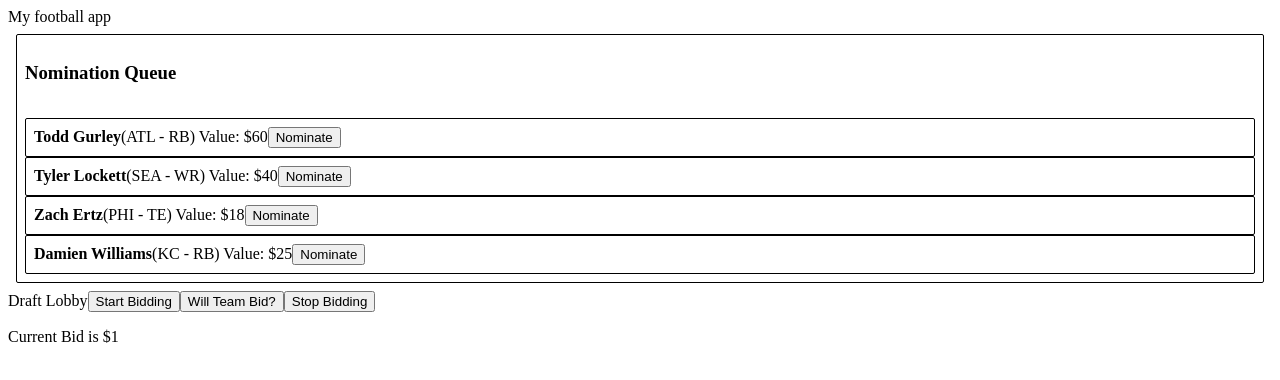
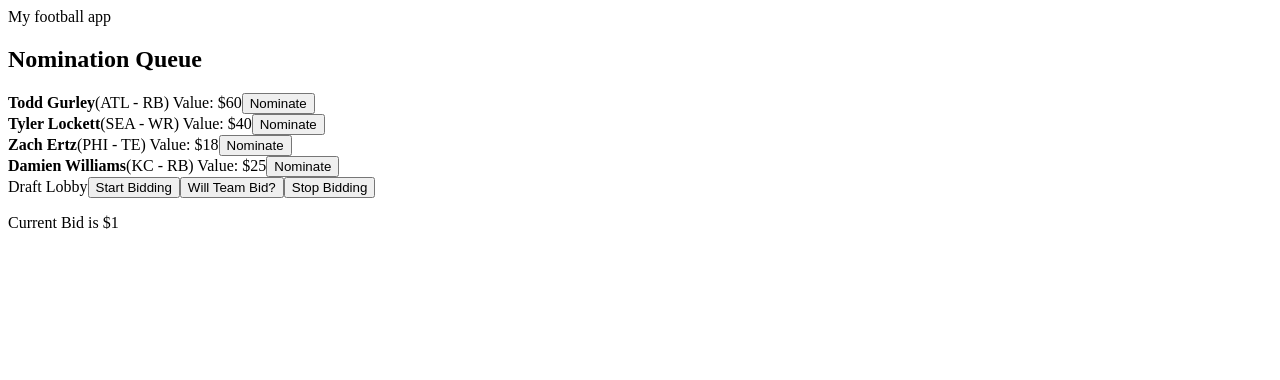
Before and after one commit to mdiaz26/draft-simulator-app, a React (Create React App) app: page / in a window 1280 px wide. Shown: the top 380 px of the page. Built offline with nearby package versions, Linux system fonts and the light colour scheme.

Commit message:
removed draggable and updated draft logic

```diff
--- a/package.json
+++ b/package.json
@@ -12,6 +12,7 @@
     "react-redux": "^7.2.0",
     "react-scripts": "3.4.1",
     "redux": "^4.0.5",
+    "redux-thunk": "^2.3.0",
     "styled-components": "^5.1.0"
   },
   "scripts": {
--- a/src/App.js
+++ b/src/App.js
@@ -1,48 +1,60 @@
 import React from 'react';
+import JSONAPIAdapter from './JSONAPIAdapter'
 import PlayersContainer from './containers/PlayersContainer'
 import DraftLobby from './containers/DraftLobby'
 import { connect } from 'react-redux'
-import { DragDropContext } from 'react-beautiful-dnd'
+// import { DragDropContext } from 'react-beautiful-dnd'
 
 class App extends React.Component {
 
   componentDidMount(){
     this.props.populatePlayers()
     this.props.populateFranchises()
+
+    this.fetchRankingPlayers()
   }
 
-  onDragEnd = result => {
-    const { destination, source, draggableId } = result
+  fetchRankingPlayers(){
+    const adapter = new JSONAPIAdapter('http://localhost:3000/api/v1/')
+    return (dispatch) => {
+      dispatch({ type: 'START_POPULATING_PLAYERS_REQUEST'})
+      adapter.getAll('ranking_players')
+      .then(ranking_players => dispatch({
+        type: 'POPULATE_PLAYERS', ranking_players
+      }))
+    }
+  }
 
-    if (!destination) {
-      return
-    }
+  // onDragEnd = result => {
+  //   const { destination, source, draggableId } = result
 
-    if (
-      destination.droppableId === source.droppableId &&
-      destination.index === source.index
-    ) {
-      return
-    }
+  //   if (!destination) {
+  //     return
+  //   }
 
-    const queue = this.props.players
-    // identify the player to add him back later
-    const droppedPlayer = queue.find(player => player.id.toString() === draggableId)
-    // create a new array that has been re-ordered
-    const filteredQueue = queue.filter(player => player.id.toString() !== draggableId)
-    filteredQueue.splice(destination.index, 0, droppedPlayer)
-    // run the reducer with our new queue as an argument to set state
-    this.props.updateQueue(filteredQueue)
-  }
+  //   if (
+  //     destination.droppableId === source.droppableId &&
+  //     destination.index === source.index
+  //   ) {
+  //     return
+  //   }
+
+  //   const queue = this.props.players
+  //   // identify the player to add him back later
+  //   const droppedPlayer = queue.find(player => player.id.toString() === draggableId)
+  //   // create a new array that has been re-ordered
+  //   const filteredQueue = queue.filter(player => player.id.toString() !== draggableId)
+  //   filteredQueue.splice(destination.index, 0, droppedPlayer)
+  //   // run the reducer with our new queue as an argument to set state
+  //   this.props.updateQueue(filteredQueue)
+  // }
 
   render(){
     return (
       <div className="App">
         My football app
-        <DragDropContext onDragEnd={this.onDragEnd}>
           <PlayersContainer id="playersContainer" players={this.props.players}/>
           <DraftLobby/>
-        </DragDropContext>
       </div>
     );
   }
@@ -58,7 +70,8 @@ const mapDispatchToProps = dispatch => {
   return {
     populatePlayers: () => dispatch({type: 'POPULATE_PLAYERS'}),
     populateFranchises: () => dispatch({type: 'POPULATE_FRANCHISES'}),
-    updateQueue: (newQueue) => dispatch({type: 'UPDATE_QUEUE', payload: newQueue})
+    updateQueue: (newQueue) => dispatch({type: 'UPDATE_QUEUE', payload: newQueue}),
+    fetchRankingPlayers: () => dispatch(this.fetchRankingPlayers())
   }
 }
 
--- /dev/null
+++ b/src/JSONAPIAdapter.js
@@ -0,0 +1,18 @@
+class JSONAPIAdapter {
+    constructor(baseURL){
+        this.baseURL = baseURL
+        this.headers = {
+            'Accept': 'application/json',
+            'Content-Type': 'application/json'
+        }
+    }
+
+    async getAll(endpoint){
+        const response = await fetch(`${this.baseURL}${endpoint}`)
+        const result = response.json()
+        return result
+    }
+
+}
+
+export default JSONAPIAdapter
--- a/src/components/Player.js
+++ b/src/components/Player.js
@@ -1,32 +1,24 @@
 import React from 'react'
-import styled from 'styled-components'
-import { Draggable } from 'react-beautiful-dnd'
+// import styled from 'styled-components'
+// import { Draggable } from 'react-beautiful-dnd'
 import { connect } from 'react-redux'
 
-const Container = styled.div`
-    border: 1px solid black;
-    border-radius: 2px;
-    padding: 8px;
-    margin-botton: 8px;
-    background-color: white;
-`
+// const Container = styled.div`
+//     border: 1px solid black;
+//     border-radius: 2px;
+//     padding: 8px;
+//     margin-botton: 8px;
+//     background-color: white;
+// `
 
 const Player = props => {
     return(
-        <Draggable draggableId={props.player.id.toString()} index={props.index}>
-            {provided => (
-                <Container
-                    ref={provided.innerRef}
-                    {...provided.draggableProps}
-                    {...provided.dragHandleProps}
-                >
-                    <strong>{props.player.name}</strong>
-                    ({props.player.nfl_team} - {props.player.position})
-                    Value: ${props.player.value}
-                    <button onClick={() => props.nominatePlayer(props.player, props.franchises)}>Nominate</button>
-                </Container>
-            )}
-        </Draggable>
+        <div>
+            <strong>{props.player.name}</strong>
+            ({props.player.nfl_team} - {props.player.position})
+            Value: ${props.player.value}
+            <button onClick={() => props.nominatePlayer(props.player, props.franchises)}>Nominate</button>
+        </div>
     )
 }
 
--- a/src/containers/DraftLobby.js
+++ b/src/containers/DraftLobby.js
@@ -47,7 +47,7 @@ class DraftLobby extends React.Component {
                 console.log(`${franchise.name} has bid $${this.state.currentBid + 1}`)
                 this.setState(prevState => ({currentBid: prevState.currentBid + 1, bidLeaderId: franchise.id}))
                 bidders.length === 1 && this.declareWinner()
-            } else if (valueObj.franchiseId === this.state.bidLeaderId) {
+            } else if (valueObj.franchiseId === this.state.bidLeaderId && bidders.length === 1) {
                 this.declareWinner()
             }
 
--- a/src/containers/PlayersContainer.js
+++ b/src/containers/PlayersContainer.js
@@ -1,43 +1,33 @@
 import React from 'react'
 import Player from '../components/Player'
 import { connect } from 'react-redux'
-import styled from 'styled-components'
-import { Droppable } from 'react-beautiful-dnd'
+// import styled from 'styled-components'
+// import { Droppable } from 'react-beautiful-dnd'
 
-const Container = styled.div`
-    margin: 8px;
-    border: 1px solid black;
-    border-radius: 2px;
-`
-const Title = styled.h3`
-padding: 8px
-`
-const Queue = styled.div`
-padding: 8px
-`
+// const Container = styled.div`
+//     margin: 8px;
+//     border: 1px solid black;
+//     border-radius: 2px;
+// `
+// const Title = styled.h3`
+// padding: 8px
+// `
+// const Queue = styled.div`
+// padding: 8px
+// `
 
 const PlayersContainer = props => {
     return(
-        <Container>
-            <Title>Nomination Queue</Title>
-            <Droppable droppableId={props.id}>
-                {(provided) => (
-                    <Queue
-                    ref={provided.innerRef}
-                    {...provided.droppableProps}
-                    >
-                        {props.players.map((player, idx) => (
-                            <Player
-                                key={player.id}
-                                player={player}
-                                nominatePlayer={props.nominatePlayer}
-                                index={idx}
-                            />))}
-                            {provided.placeholder}
-                    </Queue>
-                )}
-            </Droppable>
-        </Container>
+        <div>
+            <h2>Nomination Queue</h2>
+            {props.players.map(player => (
+                <Player
+                    key={player.id}
+                    player={player}
+                    nominatePlayer={props.nominatePlayer}
+                />
+            ))}
+        </div>
     )
 }
 
--- a/src/index.js
+++ b/src/index.js
@@ -2,10 +2,11 @@ import React from 'react';
 import ReactDOM from 'react-dom';
 import App from './App';
 import { Provider } from 'react-redux'
-import { createStore } from 'redux'
+import { createStore, applyMiddleware } from 'redux'
+import thunk from 'redux-thunk'
 import rootReducer from './reducers/rootReducer'
 
-const store = createStore(rootReducer)
+const store = createStore(rootReducer, applyMiddleware(thunk))
 
 ReactDOM.render(
     <Provider store={store}>
--- /dev/null
+++ b/src/reducers/rankingPlayersReducer.js
@@ -0,0 +1,19 @@
+
+export const rankingPlayersReducer = (state = {rankingPlayers: [], requesting: false}, action) => {
+    switch (action.type) {
+        case 'START_POPULATING_PLAYERS_REQUEST':
+            return {
+                ...state,
+                rankingPlayers: [...state.rankingPlayers],
+                requesting: true
+            }
+        case 'POPULATE_RANKING_PLAYERS':
+            return {
+                ...state,
+                rankingPlayers: action.rankingPlayers,
+                requesting: false
+            }
+        default:
+            return state
+    }
+}
--- a/src/reducers/rootReducer.js
+++ b/src/reducers/rootReducer.js
@@ -1,11 +1,13 @@
 import { combineReducers } from 'redux'
 import {playersReducer} from './playersReducer'
+import {rankingPlayersReducer} from './rankingPlayersReducer'
 import {franchisesReducer} from './franchisesReducer'
 import {draftReducer} from './draftReducer'
 
 const rootReducer = combineReducers({
     players: playersReducer,
     franchises: franchisesReducer,
+    rankingPlayers: rankingPlayersReducer,
     nominationData: draftReducer
 })
 
```
Also changed, not shown: 1 other file (tests, documents, lock files or other folders).
